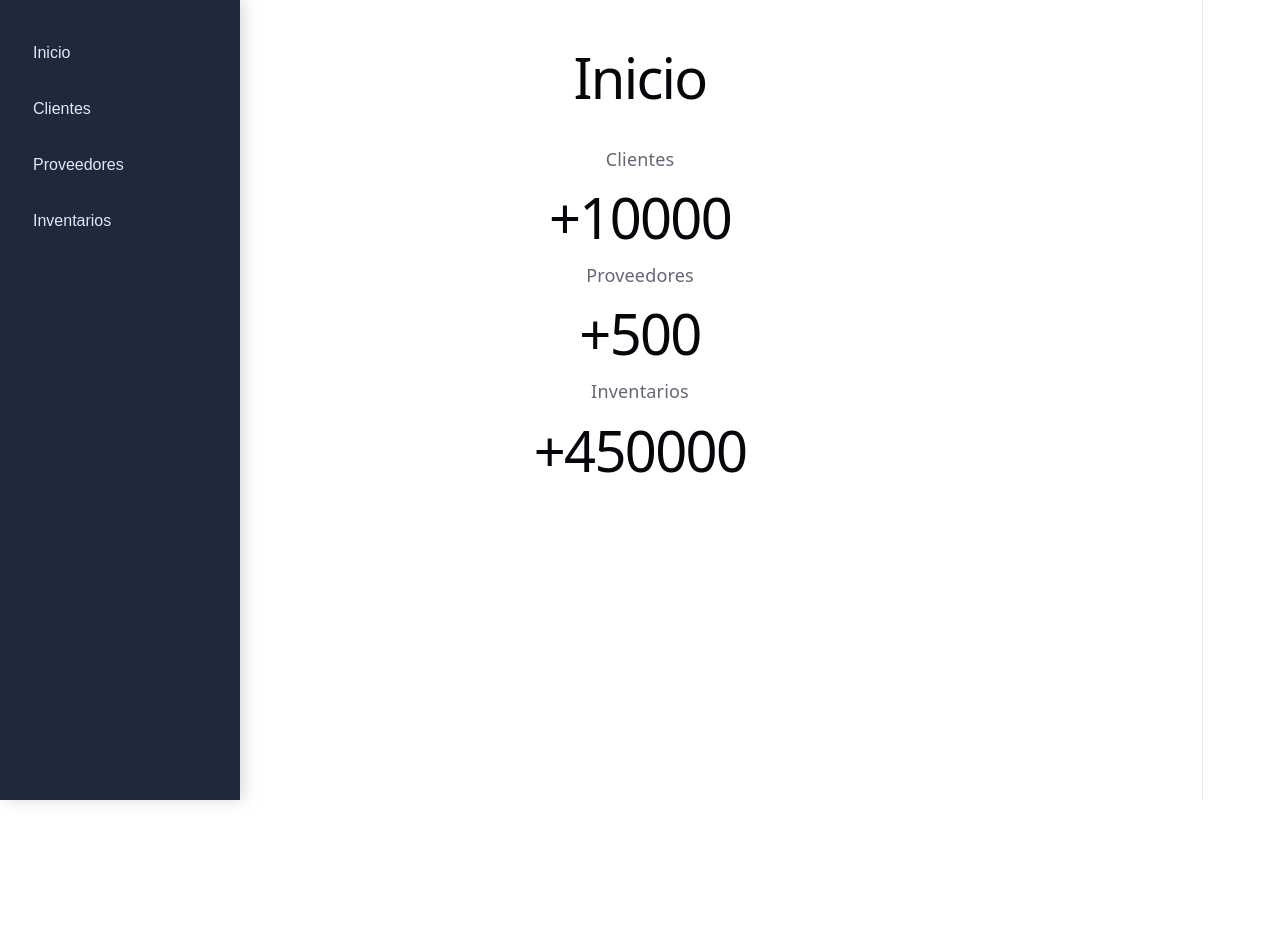
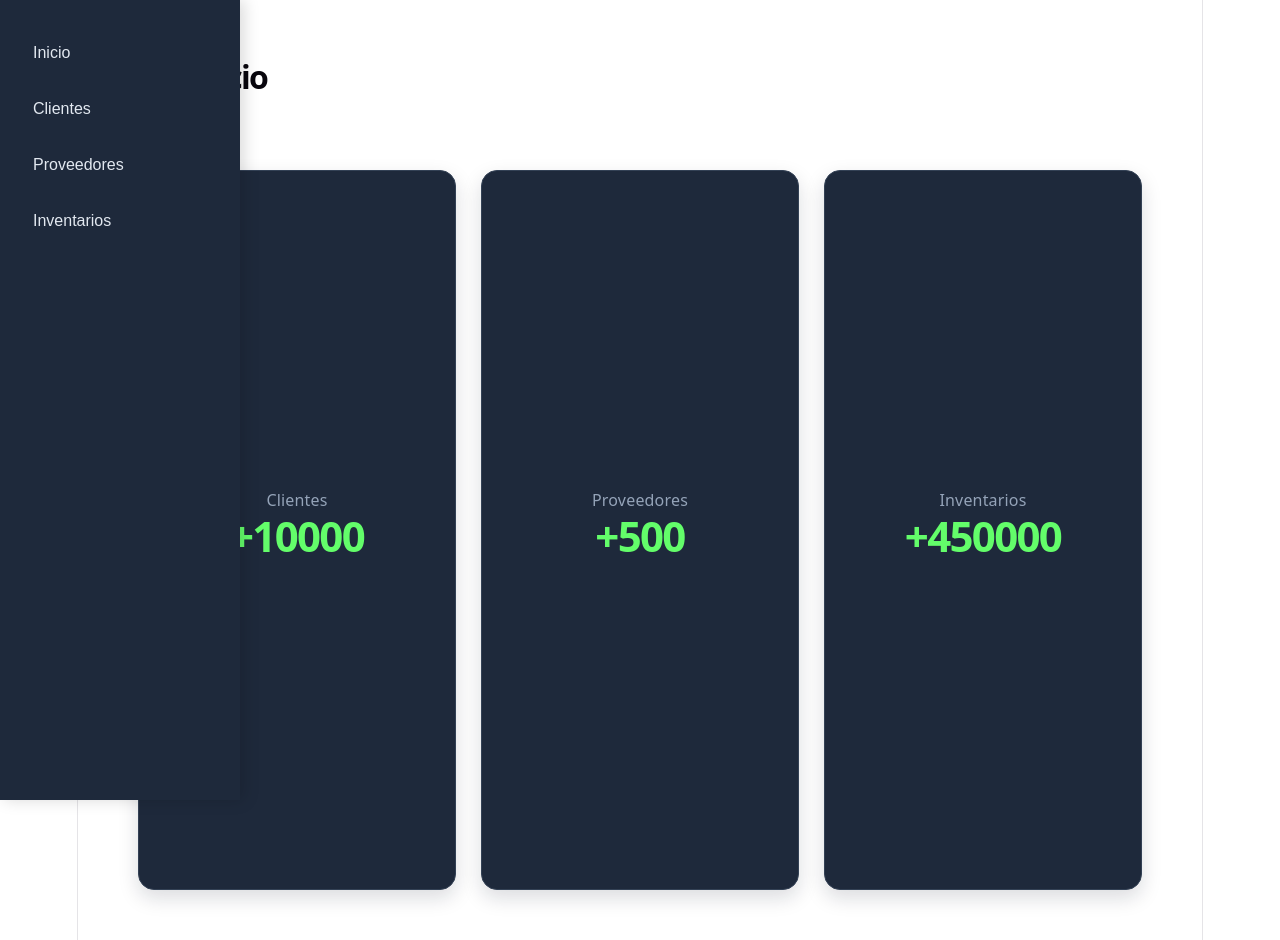
Before and after one commit to KeynerCM/Proyecto1Bases2, a React (Vite) app in the folder FRONTEND/FRONTEND/: page / in a window 1280 px wide. Shown: the top 940 px of the page. Before the commit the page ends 800 px from the top, so only its background shows below. Built offline with nearby package versions, Linux system fonts and the light colour scheme.

Commit message:
Colocando la sección de inicio de manera correcta

```diff
--- a/FRONTEND/FRONTEND/src/App.css
+++ b/FRONTEND/FRONTEND/src/App.css
@@ -1,7 +1,8 @@
 .App {
   display: flex;
   flex-direction: column;
-  align-items: center;
+  align-items: left;
+  text-align: center;
   justify-content: center;
   padding: 32px 20px 24px;
   gap: 24px;
@@ -76,6 +77,14 @@
     padding: 32px 20px 24px;
     gap: 18px;
   }
+}
+.heading {
+  font-size: 32px;
+  font-weight: 700;
+  color: var(--text-h);
+  text-align: left;
+  margin-left: 5rem;
+  margin-bottom: 16px;
 }
 
 #next-steps {
--- a/FRONTEND/FRONTEND/src/App.tsx
+++ b/FRONTEND/FRONTEND/src/App.tsx
@@ -14,7 +14,7 @@ export function App() {
     <div>
       <NavBar setSelectedSection={setSelectedSection} />
       <main className="App">
-        <h1>{selectedItem}</h1>
+        <h1 className="heading">{selectedItem}</h1>
         {sections[selectedItem]}
       </main>
     </div>
--- a/FRONTEND/FRONTEND/src/components/InicioSection/InicioSection.module.css
+++ b/FRONTEND/FRONTEND/src/components/InicioSection/InicioSection.module.css
@@ -0,0 +1,104 @@
+.inicioSection {
+    width: 100%;
+    min-height: 100vh;
+
+    box-sizing: border-box;
+    padding: 40px;
+
+    background-color: transparent;
+
+    display: grid;
+    grid-template-columns: repeat(3, 1fr);
+    gap: 25px;
+    border-radius: 16px;
+}
+
+/* Tarjetas */
+.inicioSection > div {
+    min-height: 180px;
+
+    padding: 25px;
+
+    box-sizing: border-box;
+
+    background-color: #1e293b;
+
+    border-radius: 16px;
+
+    border: 1px solid #334155;
+
+    box-shadow: 0 8px 20px rgba(15, 23, 42, 0.15);
+
+    display: flex;
+    flex-direction: column;
+    justify-content: center;
+
+    transition:
+        transform 0.25s ease,
+        box-shadow 0.25s ease,
+        background-color 0.25s ease;
+}
+
+/* Texto superior */
+.inicioSection p {
+    margin: 0 0 10px;
+
+    color: #94a3b8;
+
+    font-size: 16px;
+    font-weight: 500;
+}
+
+/* Número */
+.inicioSection h1 {
+    margin: 0;
+
+    color: #63fd6a;
+
+    font-size: 42px;
+    font-weight: 700;
+}
+
+/* Efecto hover */
+.inicioSection > div:hover {
+    transform: translateY(-8px);
+
+    background-color: #334155;
+
+    box-shadow: 0 15px 30px rgba(15, 23, 42, 0.25);
+}
+
+/* Pequeño detalle azul al pasar el mouse */
+.inicioSection > div::after {
+    content: '';
+
+    width: 0;
+    height: 4px;
+
+    margin-top: 20px;
+
+    background-color: #3b82f6;
+
+    border-radius: 10px;
+
+    transition: width 0.3s ease;
+}
+
+.inicioSection > div:hover::after {
+    width: 50%;
+}
+
+
+/* =========================
+   RESPONSIVE
+========================= */
+
+@media (max-width: 900px) {
+    .inicioSection {
+        grid-template-columns: 1fr;
+    }
+
+    .inicioSection > div {
+        min-height: 150px;
+    }
+}
```
